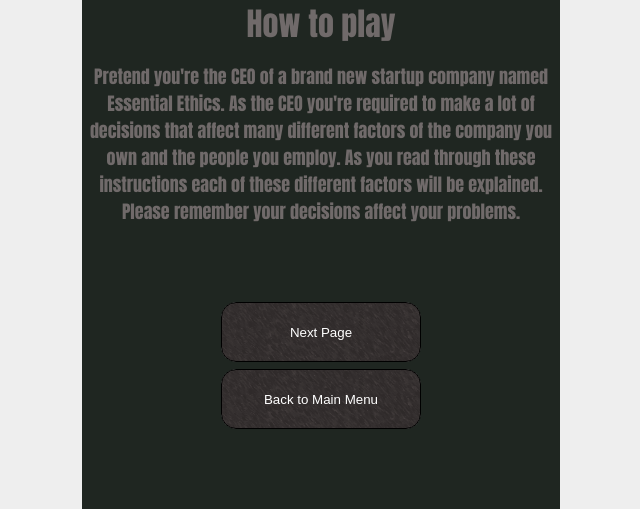
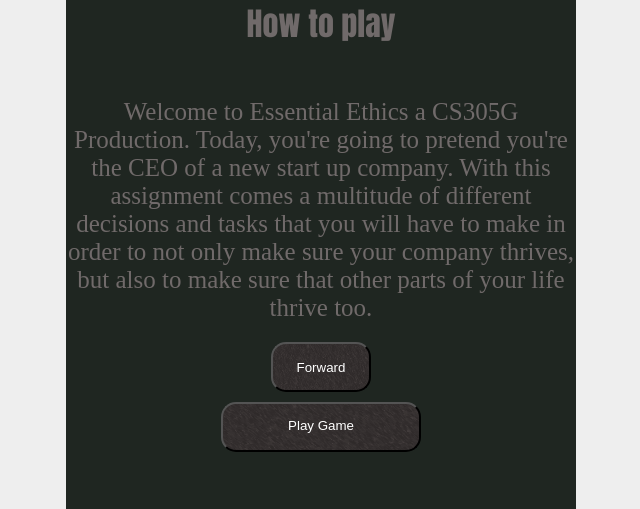
Before and after one commit to TheElementsOfGaming/CS-305G-Ethics-Game, a Django app: page /instructions/ in a window 1280 px wide. Shown: the part 341-850 px from the top of the page, without its empty margins (319-959 px from the left). Run offline with Django 3.2, Linux system fonts and the light colour scheme.

Commit message:
Finished the Instructions

```diff
--- a/static/CSS/instructions.css
+++ b/static/CSS/instructions.css
@@ -10,7 +10,7 @@ body {
 
 .center {
     background-color: #1f2621;
-    aspect-ratio: 9/16;
+    aspect-ratio: 9/15;
     height: 100%;
     /* height: max(850px, 100vh); */
     margin: auto;
--- a/templates/instructions.html
+++ b/templates/instructions.html
@@ -8,9 +8,32 @@
     <meta charset="UTF-8">
     <title>Essential Ethics</title>
     <link rel="icon" type="image/x-icon" href="{% static 'images/PlaceholderIcon.ico' %}">
-        <link href='{% static "/CSS/instructions.css" %}' rel='stylesheet' type='text/css'>
+    <link href='{% static "/CSS/instructions.css" %}' rel='stylesheet' type='text/css'>
+    <style type="text/css">
+        p {
+                font-size: 25px;
+                margin-top: 19%;
+                text-align: center;
+        }
+
+        button {
+            width: 100px;
+            height: 50px;
+            margin-top: 20px;
+            margin-bottom: 10px;
+        }
+
+        #play_button {
+            display: grid;
+            text-align: center;
+            width: 200px;
+            height: 50px;
+            margin: auto;
+            padding-top: 14px;
+        }
+    </style>
 </head>
-<body>
+<body style="text-align: center;">
     <div class="center">
         <header>
                 <ul>
@@ -18,27 +41,50 @@
                 </ul>
 
                 <h1>How to play</h1>
+        </header>
 
-            <article class="info">
-                <p class="page-1">
-                    Pretend you're the CEO of a brand new startup company
-                    named Essential Ethics. As the CEO you're required to
-                    make a lot of decisions that affect many different
-                    factors of the company you own and the people you
-                    employ. As you read through these instructions each
-                    of these different factors will be explained.
-                    Please remember your decisions
-                    affect your problems.
-                </p>
-            </article>
-            <main class="center-children">
-            <button class="menu-button" onclick="location.href='/mainpage'" type="button">Next Page</button>
-           <!-- <button class="menu-button" id="readyButton" onclick="location.href='/mainpage'" type="button">Ready?</button> -->
-            <button class="menu-button" onclick="location.href='/home'" type="button">Back to Main Menu</button>
-        </main>
-        </header>
+        <p id="page_1" style="text-align: center; margin-top: 50px;">Welcome to Essential Ethics a CS305G Production. Today, you're going to pretend you're the CEO of a new start up company.
+        With this assignment comes a multitude of different decisions and tasks that you will have to make in order to not only make sure your company thrives, but also to make sure that other parts of your life thrive too.</p>
+
+        <button id="forward" style="text-align: center;" type="button">Forward</button>
+        <button id="backward" style="display: none;" type="button">Backward</button>
+        <button onclick="location.href='/mainpage'" type="button" id="play_button">Play Game</button>
     </div>
-    <script>
+</body>
+
+    <script type="text/javascript">
+        document.getElementById("forward").onclick = function () {
+            var getPTagId = document.getElementsByTagName("p")[0].id;
+            var getPTag = document.getElementById(getPTagId);
+
+            if (getPTagId === "page_1") {
+                getPTag.innerText = "In this game as you make your decisions you'll have a different status bars that will change depending on those decisions. The first one is your shareholders. The second is the public's opinion on your company. The third is the amount of money you have. Then finally, the fourth is your employees morale. You'll want to try to keep all of these high up as you make your choices to receive a good score. Good luck and have fun!";
+                getPTag.id = "page_2";
+
+                document.getElementById("backward").style.display = "inline";
+                document.getElementById("forward").style.display = "none";
+            }
+        };
+
+        document.getElementById("backward").onclick = function () {
+            var getPTagId = document.getElementsByTagName("p")[0].id;
+            var getPTag = document.getElementById(getPTagId);
+
+            if(getPTagId === "page_3") {
+                getPTag.innerText = "In this game as you make your decisions you'll have a different status bars that will change depending on those decisions. The first one is your shareholders. The second is the public's opinion on your company. The third is the amount of money you have. Then finally, the fourth is the employee morale. You'll want to try to keep all of these high up as you make your choices to receive a good score. Good luck and have fun!";
+                getPTag.id = "page_2";
+
+                document.getElementById("forward").style.display = "inline";
+                document.getElementById("forward").style.display = "none";
+            }
+
+            if(getPTagId === "page_2") {
+                getPTag.innerText = "Welcome to Essential Ethics a CS305G Production. Today, you're going to pretend you're the CEO of a new start up company. With this assignment comes a multitude of different decisions and tasks that you will have to make in order to not only make sure your company thrives, but also to make sure that other parts of your life thrive too.";
+                getPTag.id = "page_1";
+
+                document.getElementById("backward").style.display = "none";
+                document.getElementById("forward").style.display = "inline";
+            }
+        };
     </script>
-</body>
 </html>
```
